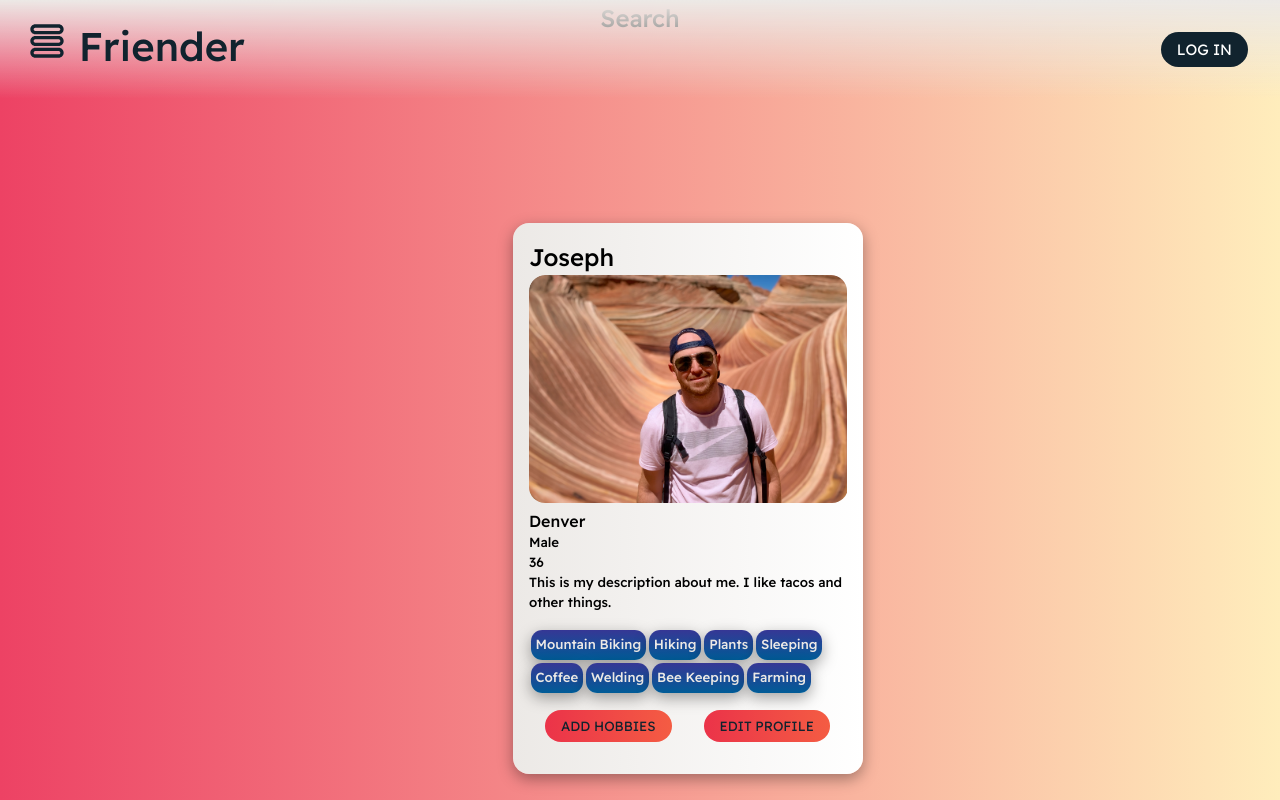
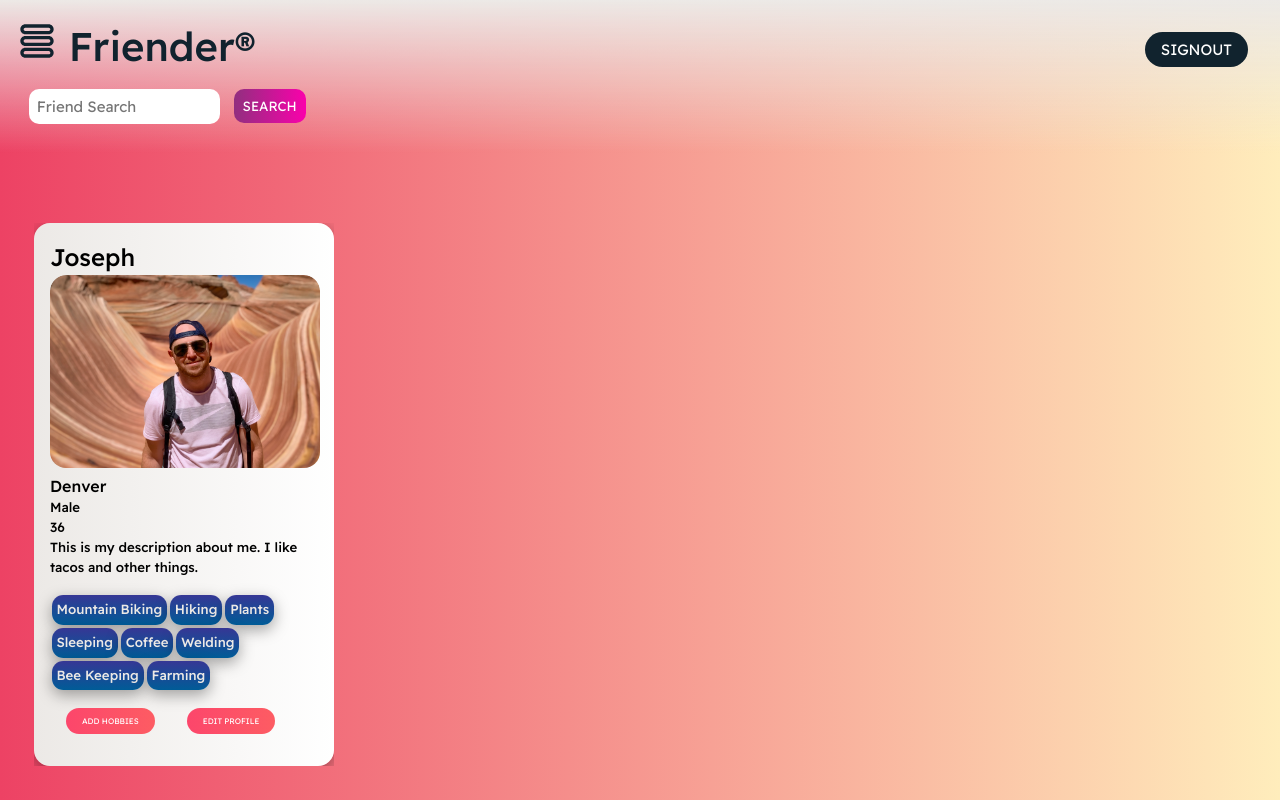
Before and after one commit to samanthajrexroat/Friender, a React (Create React App) app in the folder client/: page /profile in a window 1280 px wide. Shown: the top 800 px of the page. Built offline with nearby package versions, Linux system fonts and the light colour scheme; the HTML template or start-up script is replaced by a standard one.

Commit message:
updated form, search bar and buttons

```diff
--- a/client/src/assets/index.css
+++ b/client/src/assets/index.css
@@ -20,6 +20,9 @@
     --color-light: #9fcce2;
     --color-dark: #11232e;
     --color-accent: linear-gradient(to right, #eb3349, #f45c43);
+    --color-accent-secondary: linear-gradient(90deg, #FC466B 0%, #fd5c63 100%);
+
+
 
     --container-width-lg: 75%;
     --container-width-md: 82%;
@@ -93,7 +96,7 @@ a:hover {
 
 .primary-btn {
     margin: 2rem;
-    /* width: max-content; */
+
     display: inline-block;
     color: white;
     text-transform: uppercase;
@@ -109,6 +112,28 @@ a:hover {
     background: var(--color-light);
 }
 
+
+/* .primary-btn {background-image: linear-gradient(to right, #fc00ff 0%, #00dbde  51%, #fc00ff  100%)}
+.primary-btn {
+   margin: 10px;
+   padding: 10px;
+   text-align: center;
+   text-transform: uppercase;
+   transition: 0.5s;
+   background-size: 200% auto;
+   color: white;
+
+   border-radius: 20px;
+   display: block;
+ }
+
+ .primary-btn:hover {
+   background-position: right center; /* change the direction of the change here */
+   /* color: #fff;
+   text-decoration: none;
+ } */
+
+
 .secondary-btn {
     background: var(--color-accent);
     color: var(--color-dark);
@@ -118,6 +143,18 @@ a:hover {
     text-transform: uppercase;
     cursor: pointer;
     transition: all 400ms ease-in;
+}
+.sm-btn {
+
+    background: var(--color-accent-secondary);
+    color: white;
+    margin: 1rem;
+    padding: .5rem 1rem;
+    border-radius: 2rem;
+    text-transform: uppercase;
+    cursor: pointer;
+    transition: all 400ms ease-in;
+    font-size: 50%;
 }
 
 
--- a/client/src/components/Modal/SignUp.js
+++ b/client/src/components/Modal/SignUp.js
@@ -31,6 +31,7 @@ const SignUp = () => {
   };
 
   return (
+    <>
       <div className=" signUpBackground">
         <div className="signUpContainer signUpModal">
           <Link to="/">
@@ -67,6 +68,7 @@ const SignUp = () => {
                     onChange={handleChange}
                   />
                 </label>
+
                 <label>
                   {" "}
                   E-Mail
@@ -204,8 +206,13 @@ const SignUp = () => {
           <Link to="/LogIn">
             <h6>LOG IN</h6>
           </Link>
+          <br />
+          <h6 className="text-light">
+            By clicking submit you agree to Friender's® terms of service
+          </h6>
         </div>
       </div>
+    </>
   );
 };
 
--- a/client/src/components/Modal/modal.css
+++ b/client/src/components/Modal/modal.css
@@ -65,6 +65,9 @@ textarea {
     padding:10px;
     border-radius:10px;
 }
+.text-light{
+    color:rgb(104, 104, 104)
+}
 .rounded-input {
     padding:8px;
     border-radius:10px;
@@ -121,6 +124,8 @@ div.signUpBackground {
 }
 
 textarea{
+    grid-column-start: 1;
+    grid-column-end: 2;
     width: 20rem;
     height: 6rem;
 }
--- a/client/src/components/Navbar/Nav.js
+++ b/client/src/components/Navbar/Nav.js
@@ -3,20 +3,29 @@ import "./nav.css";
 import { TiThMenuOutline } from "react-icons/ti";
 import { Link } from "react-router-dom";
 
-const Nav = ({ setShowSignInModal, showSignInModal }) => {
-  const handleClick = () => {
-    setShowSignInModal(true);
-  };
+const Nav = () => {
+  const authToken = true;
 
   return (
     <nav>
       <div className="logoContainer">
         <h1>
-          <TiThMenuOutline /> Friender{" "}
+          <TiThMenuOutline /> Friender®{" "}
         </h1>
+        <div className="inline">
+          <input
+            className="rounded-input"
+            type="text"
+            placeholder="Friend Search"
+          />
+          <button className="btn-grad">SEARCH </button>
+        </div>
       </div>
-      <Link to="/LogIn" onClick={handleClick} disabled={showSignInModal}>
-        <button className="primary-btn logIn">Log in</button>
+
+      <Link to="/LogIn">
+        <button className="primary-btn logIn">
+          {authToken ? "Signout" : "Log In"}
+        </button>
       </Link>
     </nav>
   );
--- a/client/src/components/Navbar/nav.css
+++ b/client/src/components/Navbar/nav.css
@@ -11,6 +11,39 @@ nav {
 h1 {
     font-size: 2.5rem;
 }
+.inline {
+    display: flex;
+    justify-content: left;
+    align-items: center;
+}
+
+.rounded-btn {
+    padding:8px;
+    border-radius: 10px;
+    background: linear-gradient(60deg, #ff8102, #f28226e6)
+}
+
+    .btn-grad {background-image: linear-gradient(to right, #912f7f 0%, #fc00ac  51%, #d10f73  100%)}
+    .btn-grad {
+       margin: 1px;
+       padding: 9px;
+       text-align: center;
+       text-transform: uppercase;
+       transition: 0.5s;
+       background-size: 200% auto;
+       color: white;
+       /* box-shadow: 0 0 20px #eee; */
+       border-radius: 10px;
+       display: block;
+     }
+
+     .btn-grad:hover {
+       background-position: right center; /* change the direction of the change here */
+       color: #fff;
+       text-decoration: none;
+     }
+
+
 
 .logoContainer {
     width: 15rem;
--- a/client/src/pages/Profile/Profile.js
+++ b/client/src/pages/Profile/Profile.js
@@ -1,7 +1,6 @@
 import React from "react";
 import "./profile.css";
 import CommentsData from "./sampleProfile";
-import { AiFillEdit } from "react-icons/ai";
 import { Link } from "react-router-dom";
 
 const Profile = () => {
@@ -14,7 +13,9 @@ const Profile = () => {
               <div className="profileCard">
                 <h2>{firstName}</h2>
                 <div className="profileImage">
-                  <img src={photo} alt={firstName} className="profileImage" />
+                  <div className="image">
+                    <img src={photo} alt={firstName} className="profileImage" />
+                  </div>
                 </div>
                 <h4>{city}</h4>
                 <h5>{gender}</h5>
@@ -29,10 +30,10 @@ const Profile = () => {
                 </div>
                 <div>
                   <Link to="/AddHobbies">
-                    <button className="secondary-btn">Add hobbies</button>
+                    <button className="sm-btn">Add hobbies</button>
                   </Link>
                   <Link to="/EditProfile">
-                    <button className="secondary-btn">edit profile</button>
+                    <button className="sm-btn">edit profile</button>
                   </Link>
                 </div>
               </div>
@@ -40,8 +41,6 @@ const Profile = () => {
           }
         )}
       </div>
-
-      <h2>Search</h2>
     </div>
   );
 };
--- a/client/src/pages/Profile/profile.css
+++ b/client/src/pages/Profile/profile.css
@@ -1,19 +1,20 @@
 .profileBackground {
-    min-height: 100vh;
+    min-height: 1000px;
     background: linear-gradient(to right, #ed4264, #ffedbc);
 }
 
-.profileContainer{
+.profileContainer {
     position: absolute;
-    left: 50%;
+    left: 8.5rem;
     transform: translateX(-50%);
     top: 15vh;
     top: 175px;
     margin: 3rem;
+    overflow: auto;
 }
 
 .profileCard {
-    max-width: 350px;
+    width: 300px;
     text-align: left;
     padding: 1rem;
     border-radius: 1rem;
@@ -22,7 +23,7 @@
 }
 
 .profileImage {
-    max-width: 319px;
+    width: 270px;
     overflow: hidden;
     border-radius: 1rem;
 }
```
Lines whose indentation alone changed are shown as unchanged.
